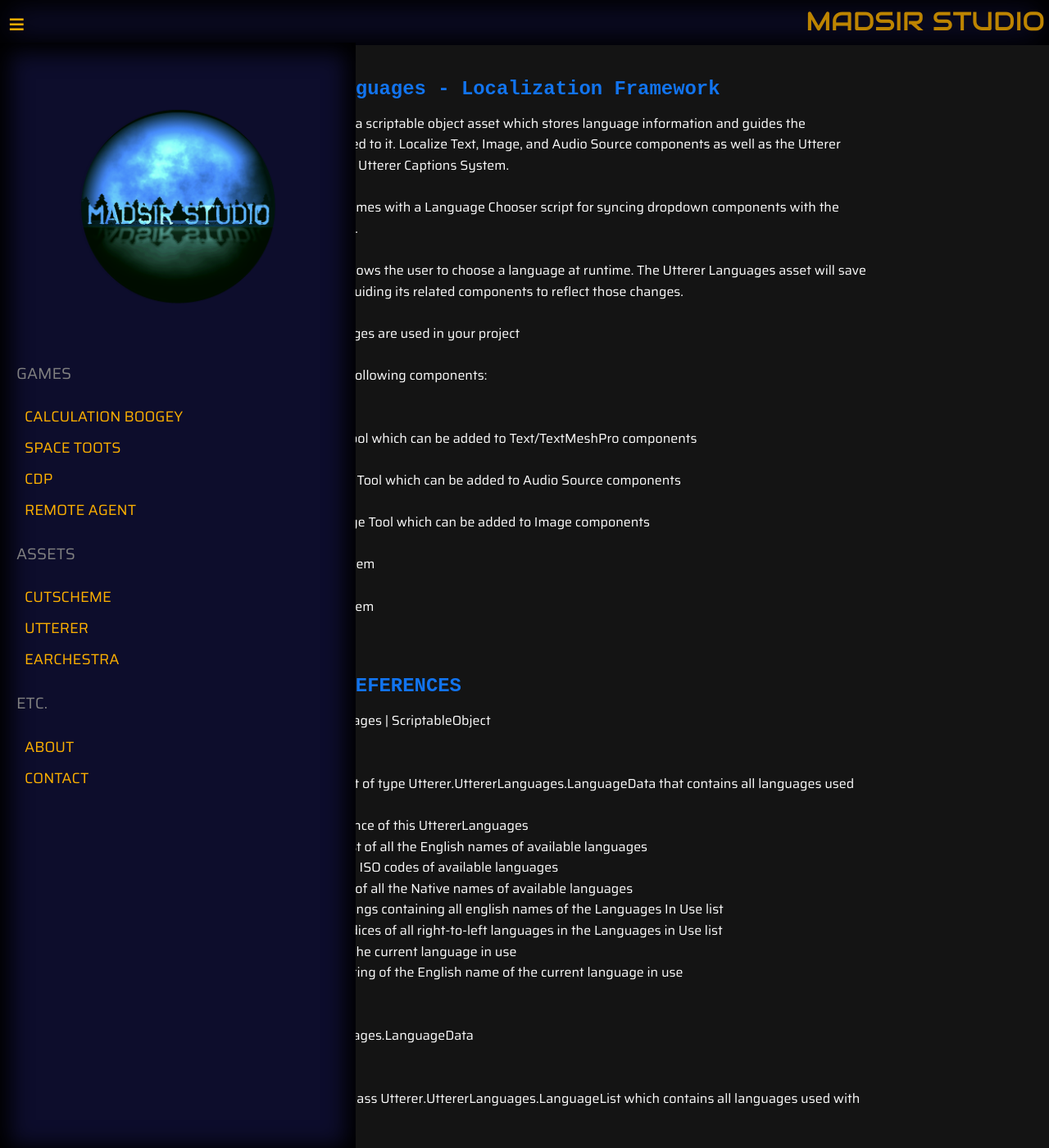
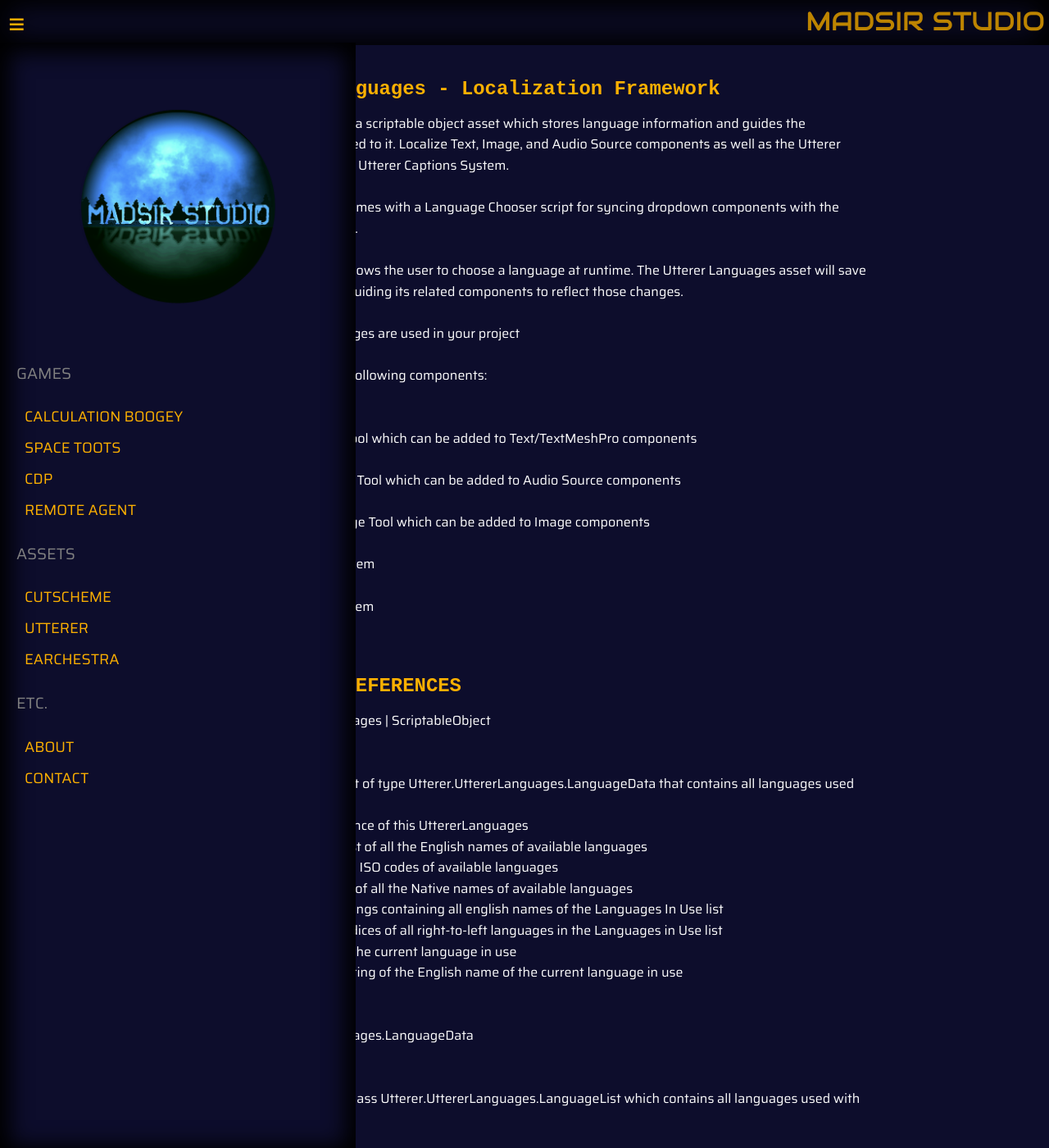
Before and after one commit to Madsir/madsirstudio.github.io, a Jekyll site: the page built from utterer/docs/index.html, in a window 1280 px wide and 1400 px high. Shown: the whole window at 82% size. Built offline with Jekyll 4.4.1, drawn with Linux system fonts in a browser that asks for light colours.

Commit message:
Update index.html

```diff
--- a/utterer/docs/index.html
+++ b/utterer/docs/index.html
@@ -1,7 +1,7 @@
 ---
 layout: default
 title: Utterer Documentation
-description: "Utterer Documentation."
+description: "Utterer Documentation"
 ---
 <!DOCTYPE html>
 <html>
@@ -57,7 +57,7 @@
 #documentation {
     flex-grow: 1;
     padding: 20px;
-    background-color: #141414;
+    background-color: #0D0D2C;
 }
 
 #documentation section {
@@ -68,7 +68,7 @@
 }
 
 #documentation h2 {
-    color: #1274ef;
+   color: #FCB001;
     margin-bottom: 15px;
    font-size: 2.3em;
   font-family: monospace;
```
